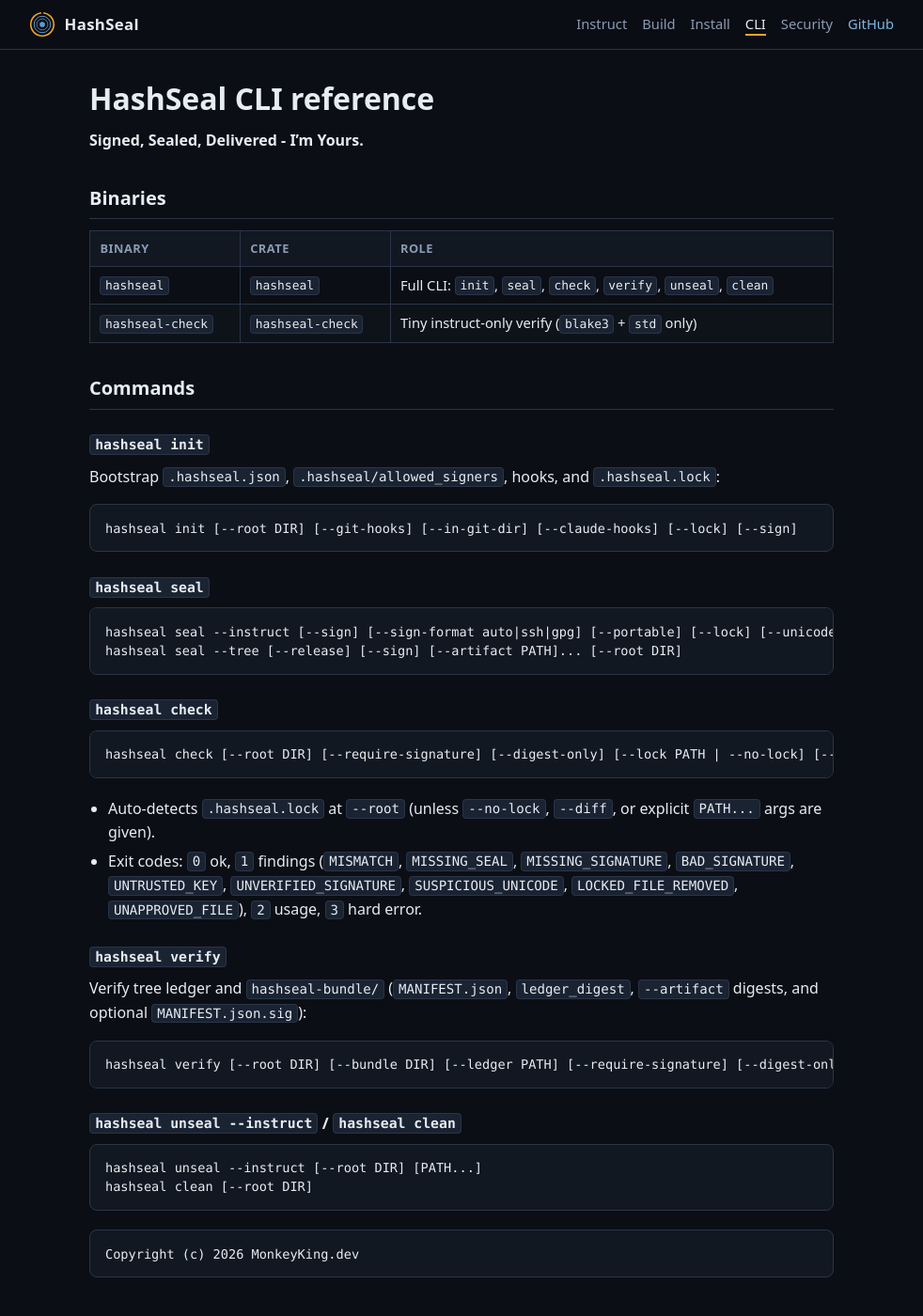
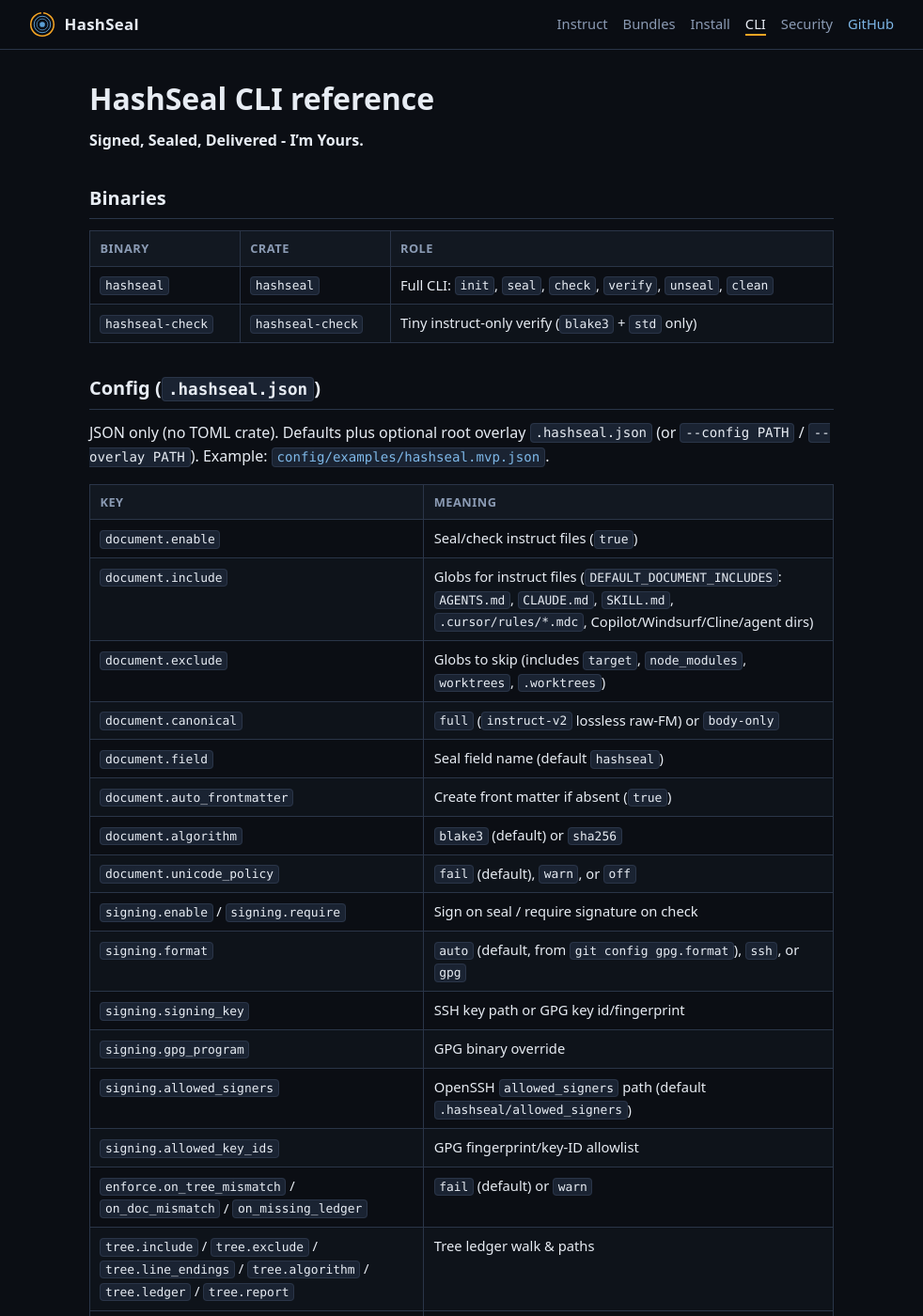
Before and after one commit to monkeyking-hq/hashseal, a Jekyll site: the page built from docs/cli.md, in a window 1280 px wide and 1400 px high. Shown: the whole window at 94% size, without its empty margins (149-1131 px from the left). Built offline with Jekyll 4.4.1, drawn with Linux system fonts in a browser that asks for light colours; our own code applies the rules of GitHub Pages for plain Markdown files; some of the changed text lies outside the part shown.

Commit message:
docs: fix site footer license, browser smoke digest, security scope, and CLI config docs (v0.6.2)
- Fix docs/_includes/footer.html (Apache-2.0 -> MIT, Build tools -> Signed bundles) and header nav
- Update docs/_config.yml description and docs/security.md scope notes for instruct-v2/signing-v2/Unicode/lockfiles
- Restore .hashseal.json configuration reference table and worktree-skip notes in docs/cli.md
- Update extensions/browser/README.md smoke command to instruct-v2 digest and refresh fixtures/mvp-demo/README.md
- Re-seal modified markdown files and bump workspace/packages to 0.6.2

Co-Authored by Antigravity using Gemini with agent Antigravity.

```diff
--- a/Cargo.toml
+++ b/Cargo.toml
@@ -13,7 +13,7 @@ default-members = [
 ]
 
 [workspace.package]
-version = "0.6.1"
+version = "0.6.2"
 edition = "2021"
 license = "MIT"
 repository = "https://github.com/monkeyking-hq/hashseal"
@@ -23,7 +23,7 @@ rust-version = "1.75"
 
 [workspace.dependencies]
 # Prefer few direct deps. blake3 with default-features=false stays lean.
-hashseal-core = { path = "rust/hashseal-core", version = "0.6.1", default-features = true }
+hashseal-core = { path = "rust/hashseal-core", version = "0.6.2", default-features = true }
 blake3 = { version = "1.5", default-features = false, features = ["std"] }
 serde = { version = "1.0", default-features = false, features = ["std", "derive"] }
 serde_json = { version = "1.0", default-features = false, features = ["std"] }
--- a/docs/_config.yml
+++ b/docs/_config.yml
@@ -4,8 +4,8 @@
 
 title: HashSeal
 description: >-
-  Seal and verify AI instruction files and build trees —
-  what was sealed is what you still have.
+  Cryptographic integrity, trust, and runtime gating for AI agent instruction
+  files and skill packs — what was sealed is what you still have.
 url: https://hashseal.ai
 baseurl: ""
 github_url: https://github.com/monkeyking-hq/hashseal
--- a/docs/_includes/footer.html
+++ b/docs/_includes/footer.html
@@ -2,7 +2,7 @@
   <div class="site-footer__inner">
     <div class="site-footer__links">
       <a href="{{ '/instruct/' | relative_url }}">Instruction seals</a>
-      <a href="{{ '/build/' | relative_url }}">Build tools</a>
+      <a href="{{ '/build/' | relative_url }}">Signed bundles</a>
       <a href="{{ '/install.html' | relative_url }}">Install</a>
       <a href="{{ '/security.html' | relative_url }}">Security</a>
       <a href="mailto:info@hashseal.ai">info@hashseal.ai</a>
--- a/docs/_includes/header.html
+++ b/docs/_includes/header.html
@@ -7,7 +7,7 @@
     </a>
     <nav class="nav" aria-label="Primary">
       <a href="{{ '/instruct/' | relative_url }}"{% if page.url == '/instruct/' or page.url contains '/instruct/' %} aria-current="page"{% endif %}>Instruct</a>
-      <a href="{{ '/build/' | relative_url }}"{% if page.url == '/build/' or page.url contains '/build/' %} aria-current="page"{% endif %}>Build</a>
+      <a href="{{ '/build/' | relative_url }}"{% if page.url == '/build/' or page.url contains '/build/' %} aria-current="page"{% endif %}>Bundles</a>
       <a href="{{ '/install.html' | relative_url }}"{% if page.url contains 'install' %} aria-current="page"{% endif %}>Install</a>
       <a href="{{ '/cli.html' | relative_url }}"{% if page.url contains 'cli' %} aria-current="page"{% endif %}>CLI</a>
       <a href="{{ '/security.html' | relative_url }}"{% if page.url contains 'security' %} aria-current="page"{% endif %}>Security</a>
--- a/docs/cli.md
+++ b/docs/cli.md
@@ -11,6 +11,32 @@ hashseal: "blake3:4d7721a7e9d6bf5e246b41245565adaf24cd914d62d174887cbf7b57230bd8
 |--------|--------|------|
 | `hashseal` | `hashseal` | Full CLI: `init`, `seal`, `check`, `verify`, `unseal`, `clean` |
 | `hashseal-check` | `hashseal-check` | Tiny instruct-only verify (`blake3` + `std` only) |
+
+## Config (`.hashseal.json`)
+
+JSON only (no TOML crate). Defaults plus optional root overlay `.hashseal.json` (or `--config PATH` / `--overlay PATH`). Example: [`config/examples/hashseal.mvp.json`](../config/examples/hashseal.mvp.json).
+
+| Key | Meaning |
+|-----|---------|
+| `document.enable` | Seal/check instruct files (`true`) |
+| `document.include` | Globs for instruct files (`DEFAULT_DOCUMENT_INCLUDES`: `AGENTS.md`, `CLAUDE.md`, `SKILL.md`, `.cursor/rules/*.mdc`, Copilot/Windsurf/Cline/agent dirs) |
+| `document.exclude` | Globs to skip (includes `target`, `node_modules`, `worktrees`, `.worktrees`) |
+| `document.canonical` | `full` (`instruct-v2` lossless raw-FM) or `body-only` |
+| `document.field` | Seal field name (default `hashseal`) |
+| `document.auto_frontmatter` | Create front matter if absent (`true`) |
+| `document.algorithm` | `blake3` (default) or `sha256` |
+| `document.unicode_policy` | `fail` (default), `warn`, or `off` |
+| `signing.enable` / `signing.require` | Sign on seal / require signature on check |
+| `signing.format` | `auto` (default, from `git config gpg.format`), `ssh`, or `gpg` |
+| `signing.signing_key` | SSH key path or GPG key id/fingerprint |
+| `signing.gpg_program` | GPG binary override |
+| `signing.allowed_signers` | OpenSSH `allowed_signers` path (default `.hashseal/allowed_signers`) |
+| `signing.allowed_key_ids` | GPG fingerprint/key-ID allowlist |
+| `enforce.on_tree_mismatch` / `on_doc_mismatch` / `on_missing_ledger` | `fail` (default) or `warn` |
+| `tree.include` / `tree.exclude` / `tree.line_endings` / `tree.algorithm` / `tree.ledger` / `tree.report` | Tree ledger walk &amp; paths |
+| `report.write` / `pretty` / `include_ci` / `include_hostname` / `max_findings` | JSON audit report options |
+
+Walks always skip `worktrees` and `.worktrees` directory names so nested agent worktrees are never crawled.
 
 ## Commands
 
--- a/extensions/vscode/package.json
+++ b/extensions/vscode/package.json
@@ -2,7 +2,7 @@
   "name": "hashseal",
   "displayName": "HashSeal",
   "description": "Seal and verify AI instruction files with inline diagnostics and status bar indicator.",
-  "version": "0.6.1",
+  "version": "0.6.2",
   "publisher": "hashseal",
   "license": "MIT",
   "engines": {
--- a/plugins/npm/package.json
+++ b/plugins/npm/package.json
@@ -1,6 +1,6 @@
 {
   "name": "@hashseal/npm-plugin",
-  "version": "0.6.1",
+  "version": "0.6.2",
   "description": "HashSeal npm plugin — thin wrapper that shells to the hashseal CLI",
   "license": "MIT",
   "main": "index.js",
--- a/verify/js/package.json
+++ b/verify/js/package.json
@@ -1,6 +1,6 @@
 {
   "name": "@hashseal/verify",
-  "version": "0.6.1",
+  "version": "0.6.2",
   "description": "HashSeal zero-dependency instruct document verify (digest + SSHSIG + Unicode)",
   "license": "MIT",
   "main": "index.js",
```
Also changed, not shown: other parts of docs/_includes/footer.html (+1 -1 lines), other parts of docs/cli.md (+1 -1 lines), docs/security.md (+1 -1 lines), CHANGELOG.md, extensions/browser/README.md, extensions/browser/manifest.json, fixtures/mvp-demo/README.md, 1 other file.
